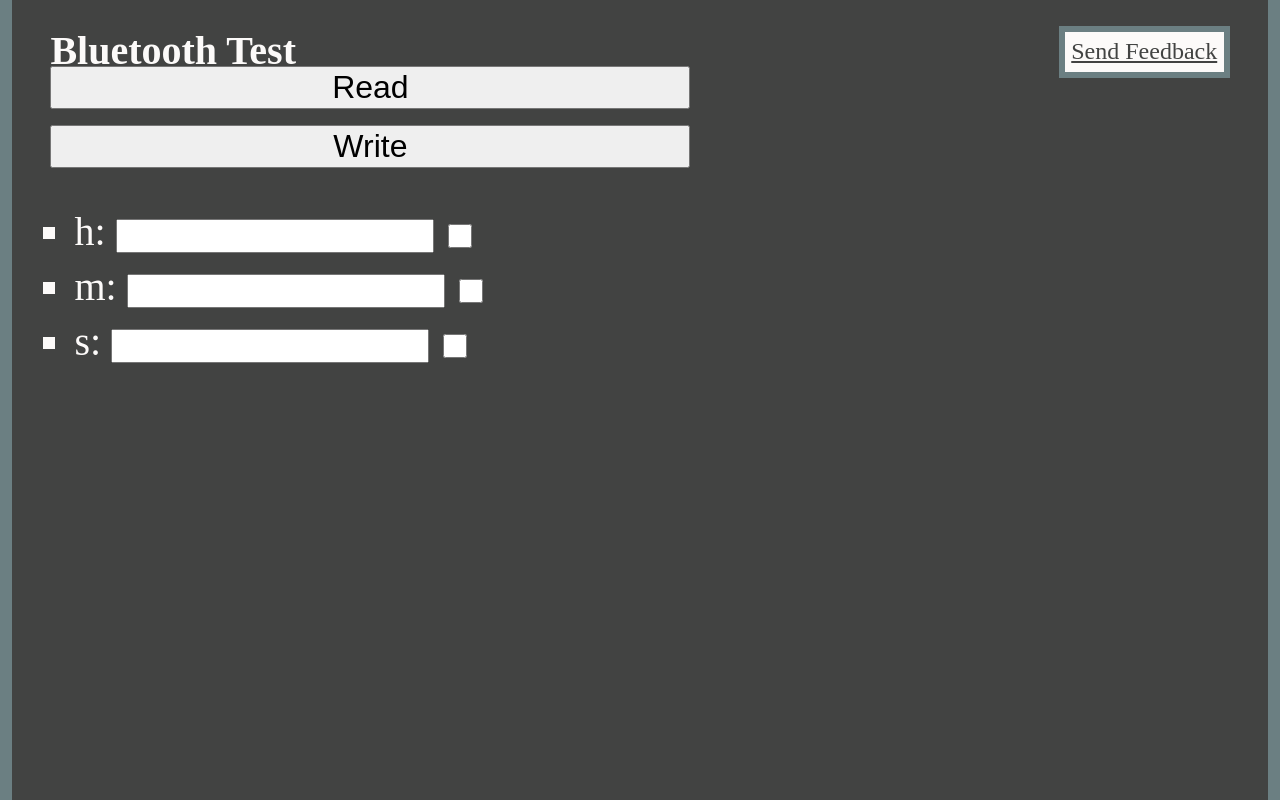
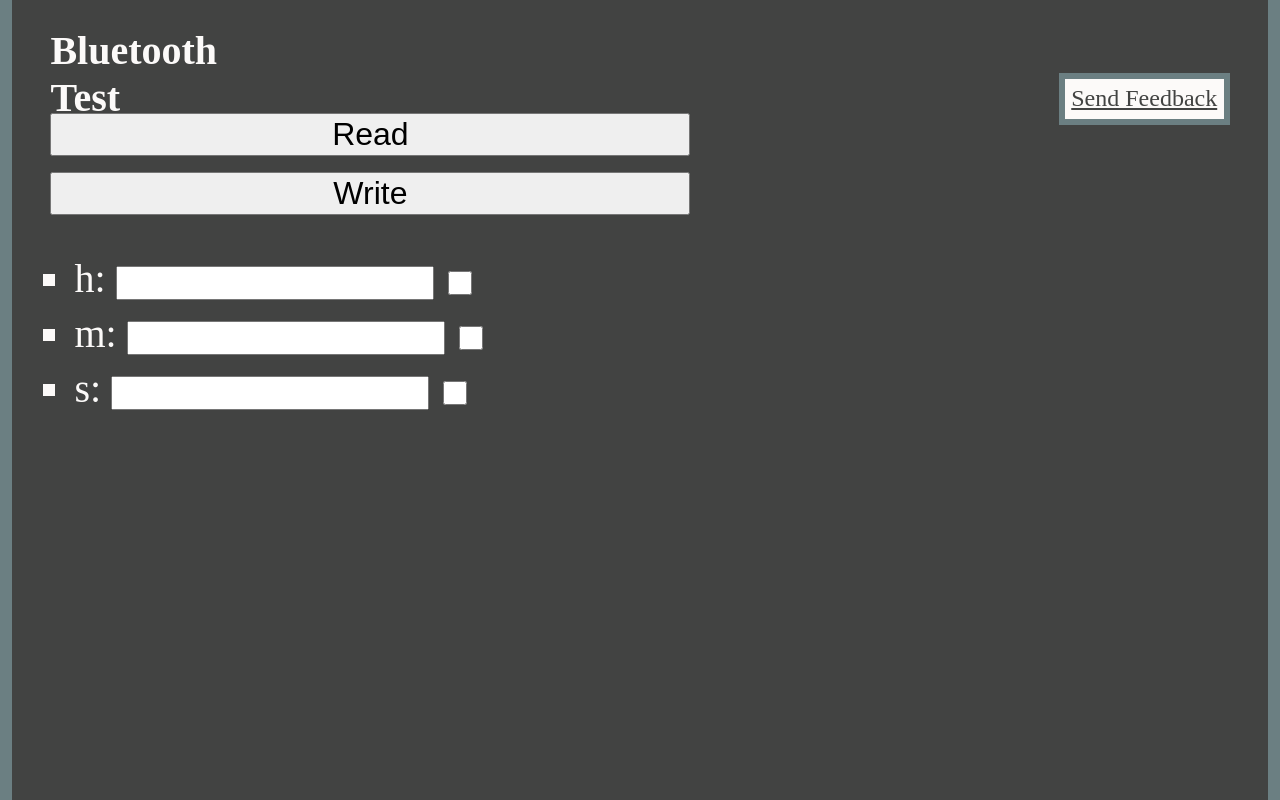
Before and after one commit to AdrKacz/bluetooth-connect, a plain HTML site: page index.html in a window 1280 px wide. Drawn offline with Linux system fonts and the light colour scheme.

Commit message:
CSS h1 commit

```diff
--- a/Styles/styles.css
+++ b/Styles/styles.css
@@ -20,6 +20,7 @@
 h1 {
 	font-size: 5vh;
 	margin-bottom: -6vh;
+	max-width: 30vh;
 }
 
 a {
```
